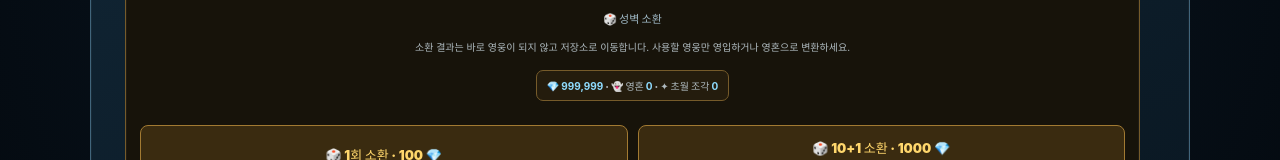
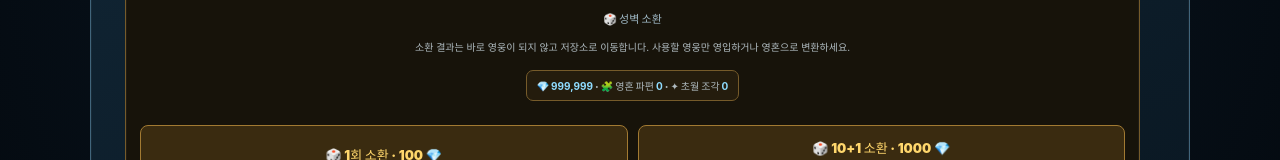
Before and after one commit to bduidohd937-beep/Break-the-Walls-Roll-the-Dice, a React (Vite) app: page / in a window 1280 px wide. Both pictures are taken after a click on the button "🎲 소환". Shown: the part 191-351 px from the top of the page. Built offline with nearby package versions, Linux system fonts and the light colour scheme.

Commit message:
feat: align duplicate heroes with soul and shard system

```diff
--- a/src/App.tsx
+++ b/src/App.tsx
@@ -80,7 +80,10 @@ function App() {
   const [summonStorage, setSummonStorage] = useState<SummonStorageItem[]>(() => {
     try { const saved = JSON.parse(window.localStorage.getItem("btw-summon-storage") ?? "[]"); return Array.isArray(saved) ? saved : []; } catch { return []; }
   });
-  const [souls, setSouls] = useState(() => Math.max(0, Number(window.localStorage.getItem("btw-souls") ?? "0")));
+  const [heroSouls, setHeroSouls] = useState<Record<string, number>>(() => {
+    try { const saved = JSON.parse(window.localStorage.getItem("btw-hero-souls") ?? "{}"); return saved && typeof saved === "object" ? saved : {}; } catch { return {}; }
+  });
+  const [soulShards, setSoulShards] = useState(() => Math.max(0, Number(window.localStorage.getItem("btw-soul-shards") ?? "0")));
   const [transcendShards, setTranscendShards] = useState(() => Math.max(0, Number(window.localStorage.getItem("btw-transcend-shards") ?? "0")));
   const summonUidRef = useRef(Date.now());
   const [legendPity, setLegendPity] = useState(() => Math.max(0, Number(window.localStorage.getItem("btw-legend-pity") ?? "0")));
@@ -676,49 +679,73 @@ function App() {
   };
   const useStoredHero = (uid: number) => {
     const item = summonStorage.find((entry) => entry.uid === uid);
-    if (!item) return;
+    if (!item || ownedHeroes.includes(item.heroId)) return;
+    const nextOwned = [...ownedHeroes, item.heroId];
     const nextStorage = summonStorage.filter((entry) => entry.uid !== uid);
-    if (!ownedHeroes.includes(item.heroId)) {
-      const nextOwned = [...ownedHeroes, item.heroId];
-      setOwnedHeroes(nextOwned);
-      window.localStorage.setItem("btw-owned-heroes", JSON.stringify(nextOwned));
-    }
-    setSummonStorage(nextStorage);
+    setOwnedHeroes(nextOwned); setSummonStorage(nextStorage);
+    window.localStorage.setItem("btw-owned-heroes", JSON.stringify(nextOwned));
     window.localStorage.setItem("btw-summon-storage", JSON.stringify(nextStorage));
   };
   const soulStoredHero = (uid: number) => {
     const item = summonStorage.find((entry) => entry.uid === uid);
+    if (!item || !ownedHeroes.includes(item.heroId)) return;
+    const nextHeroSouls = { ...heroSouls, [item.heroId]: Math.min(30, (heroSouls[item.heroId] ?? 0) + 1) };
+    const nextStorage = summonStorage.filter((entry) => entry.uid !== uid);
+    setHeroSouls(nextHeroSouls); setSummonStorage(nextStorage);
+    window.localStorage.setItem("btw-hero-souls", JSON.stringify(nextHeroSouls));
+    window.localStorage.setItem("btw-summon-storage", JSON.stringify(nextStorage));
+  };
+  const shardStoredHero = (uid: number) => {
+    const item = summonStorage.find((entry) => entry.uid === uid);
     if (!item) return;
-    const soulValue: Record<SummonGrade, number> = { 일반: 10, 희귀: 25, 영웅: 60, 전설: 150, 신화: 350, 초월: 800 };
-    const shardValue = item.grade === "신화" ? 1 : item.grade === "초월" ? 5 : 0;
-    const nextSouls = souls + soulValue[item.grade];
-    const nextShards = transcendShards + shardValue;
+    const shardValue: Record<SummonGrade, number> = { 일반: 5, 희귀: 15, 영웅: 40, 전설: 120, 신화: 400, 초월: 1500 };
+    const nextShards = soulShards + shardValue[item.grade];
+    const nextTranscend = transcendShards + (item.grade === "신화" ? 1 : item.grade === "초월" ? 5 : 0);
     const nextStorage = summonStorage.filter((entry) => entry.uid !== uid);
-    setSouls(nextSouls); setTranscendShards(nextShards); setSummonStorage(nextStorage);
-    window.localStorage.setItem("btw-souls", String(nextSouls));
-    window.localStorage.setItem("btw-transcend-shards", String(nextShards));
+    setSoulShards(nextShards); setTranscendShards(nextTranscend); setSummonStorage(nextStorage);
+    window.localStorage.setItem("btw-soul-shards", String(nextShards));
+    window.localStorage.setItem("btw-transcend-shards", String(nextTranscend));
     window.localStorage.setItem("btw-summon-storage", JSON.stringify(nextStorage));
-  };  const bulkUseStoredHeroes = () => {
+  };
+  const bulkUseStoredHeroes = () => {
     const uniqueIds = [...new Set(summonStorage.map((item) => item.heroId).filter((id) => !ownedHeroes.includes(id)))];
     if (!uniqueIds.length) return;
     const nextOwned = [...ownedHeroes, ...uniqueIds];
-    const used = new Set(uniqueIds);
-    const nextStorage = summonStorage.filter((item) => !used.has(item.heroId));
+    const usedOnce = new Set<string>();
+    const nextStorage = summonStorage.filter((item) => {
+      if (!uniqueIds.includes(item.heroId) || usedOnce.has(item.heroId)) return true;
+      usedOnce.add(item.heroId); return false;
+    });
     setOwnedHeroes(nextOwned); setSummonStorage(nextStorage);
     window.localStorage.setItem("btw-owned-heroes", JSON.stringify(nextOwned));
     window.localStorage.setItem("btw-summon-storage", JSON.stringify(nextStorage));
   };
   const bulkSoulStoredHeroes = (maxGrade: "일반" | "희귀") => {
     const allowed = maxGrade === "일반" ? new Set<SummonGrade>(["일반"]) : new Set<SummonGrade>(["일반", "희귀"]);
+    const capacity = { ...heroSouls };
+    const targetIds = new Set<number>();
+    summonStorage.forEach((item) => {
+      if (!allowed.has(item.grade) || !ownedHeroes.includes(item.heroId) || (capacity[item.heroId] ?? 0) >= 30) return;
+      capacity[item.heroId] = (capacity[item.heroId] ?? 0) + 1;
+      targetIds.add(item.uid);
+    });
+    if (!targetIds.size) return;
+    const nextStorage = summonStorage.filter((item) => !targetIds.has(item.uid));
+    setHeroSouls(capacity); setSummonStorage(nextStorage);
+    window.localStorage.setItem("btw-hero-souls", JSON.stringify(capacity));
+    window.localStorage.setItem("btw-summon-storage", JSON.stringify(nextStorage));
+  };
+  const bulkShardStoredHeroes = (maxGrade: "일반" | "희귀") => {
+    const allowed = maxGrade === "일반" ? new Set<SummonGrade>(["일반"]) : new Set<SummonGrade>(["일반", "희귀"]);
+    const shardValue: Record<SummonGrade, number> = { 일반: 5, 희귀: 15, 영웅: 40, 전설: 120, 신화: 400, 초월: 1500 };
     const targets = summonStorage.filter((item) => allowed.has(item.grade));
     if (!targets.length) return;
-    const soulValue: Record<SummonGrade, number> = { 일반: 10, 희귀: 25, 영웅: 60, 전설: 150, 신화: 350, 초월: 800 };
-    const gain = targets.reduce((sum, item) => sum + soulValue[item.grade], 0);
+    const gain = targets.reduce((sum, item) => sum + shardValue[item.grade], 0);
     const ids = new Set(targets.map((item) => item.uid));
     const nextStorage = summonStorage.filter((item) => !ids.has(item.uid));
-    const nextSouls = souls + gain;
-    setSouls(nextSouls); setSummonStorage(nextStorage);
-    window.localStorage.setItem("btw-souls", String(nextSouls));
+    const nextShards = soulShards + gain;
+    setSoulShards(nextShards); setSummonStorage(nextStorage);
+    window.localStorage.setItem("btw-soul-shards", String(nextShards));
     window.localStorage.setItem("btw-summon-storage", JSON.stringify(nextStorage));
   };
 
@@ -928,7 +955,7 @@ function App() {
                 </div>
               </div>}
               <p>소환 결과는 바로 영웅이 되지 않고 저장소로 이동합니다. 사용할 영웅만 영입하거나 영혼으로 변환하세요.</p>
-              <div className="summon-gem-balance">💎 <b>{gems.toLocaleString()}</b> · 👻 영혼 <b>{souls.toLocaleString()}</b> · ✦ 초월 조각 <b>{transcendShards}</b></div>
+              <div className="summon-gem-balance">💎 <b>{gems.toLocaleString()}</b> · 🧩 영혼 파편 <b>{soulShards.toLocaleString()}</b> · ✦ 초월 조각 <b>{transcendShards}</b></div>
               <div className="summon-actions">
                 <button className="summon-btn" disabled={gems < SUMMON_GEM_COST} onClick={() => performSummon(1)}>🎲 1회 소환 · 100 💎</button>
                 <button className="summon-btn multi" disabled={gems < 1000} onClick={() => performSummon(11)}>🎲 10+1 소환 · 1000 💎<small>11명 소환 · 마지막 1명 영웅 이상 보장</small></button>
@@ -943,9 +970,10 @@ function App() {
           {mainTab === "storage" && (
             <div className="summon-panel storage-screen">
               <div className="storage-screen-head"><button onClick={() => setMainTab("summon")}>← 소환으로</button><div><small>SUMMON STORAGE</small><h2>📦 영웅 저장소</h2></div><b>{summonStorage.length}명</b></div>
-              <div className="storage-wallet">👻 영혼 <b>{souls.toLocaleString()}</b> · ✦ 초월 조각 <b>{transcendShards}</b></div>
-              <div className="storage-bulk"><button onClick={bulkUseStoredHeroes}>미보유 영웅 일괄 영입</button><button onClick={() => bulkSoulStoredHeroes("일반")}>일반 일괄 영혼화</button><button onClick={() => bulkSoulStoredHeroes("희귀")}>희귀 이하 일괄 영혼화</button></div>
-              <div className="summon-storage full">{summonStorage.length === 0 ? <div className="storage-empty">저장소가 비어 있습니다.</div> : summonStorage.map((item) => { const hero = HEROES.find((unit) => unit.id === item.heroId); if (!hero) return null; return <div key={item.uid} className={`storage-card grade-${item.grade}`}><div className="storage-hero"><span>{hero.sprite}</span><div><small>{item.grade}</small><b>{hero.name}</b></div></div><div className="storage-actions"><button onClick={() => useStoredHero(item.uid)}>{ownedHeroes.includes(hero.id) ? "중복 보유" : "사용"}</button><button onClick={() => soulStoredHero(item.uid)}>영혼화</button></div></div>; })}</div>
+              <div className="storage-wallet">🧩 영혼 파편 <b>{soulShards.toLocaleString()}</b> · ✦ 초월 조각 <b>{transcendShards}</b></div>
+              <div className="storage-help">미보유 영웅은 <b>영입</b> · 보유 중복은 해당 영웅 <b>영혼 +1</b> · 필요 없으면 <b>영혼 파편</b>으로 변환</div>
+              <div className="storage-bulk"><button onClick={bulkUseStoredHeroes}>미보유 일괄 영입</button><button onClick={() => bulkSoulStoredHeroes("희귀")}>희귀↓ 중복 일괄 영혼 +1</button><button onClick={() => bulkShardStoredHeroes("일반")}>일반 일괄 파편화</button><button onClick={() => bulkShardStoredHeroes("희귀")}>희귀↓ 일괄 파편화</button></div>
+              <div className="summon-storage full">{summonStorage.length === 0 ? <div className="storage-empty">저장소가 비어 있습니다.</div> : summonStorage.map((item) => { const hero = HEROES.find((unit) => unit.id === item.heroId); if (!hero) return null; const owned = ownedHeroes.includes(hero.id); const soulLevel = heroSouls[hero.id] ?? 0; return <div key={item.uid} className={`storage-card grade-${item.grade}`}><div className="storage-hero"><span>{hero.sprite}</span><div><small>{item.grade} · 영혼 +{soulLevel}/30</small><b>{hero.name}</b></div></div><div className="storage-actions">{!owned ? <button onClick={() => useStoredHero(item.uid)}>영입</button> : <button disabled={soulLevel >= 30} onClick={() => soulStoredHero(item.uid)}>{soulLevel >= 30 ? "영혼 MAX" : "영혼 +1"}</button>}<button onClick={() => shardStoredHero(item.uid)}>파편화</button></div></div>; })}</div>
             </div>
           )}
 
```
